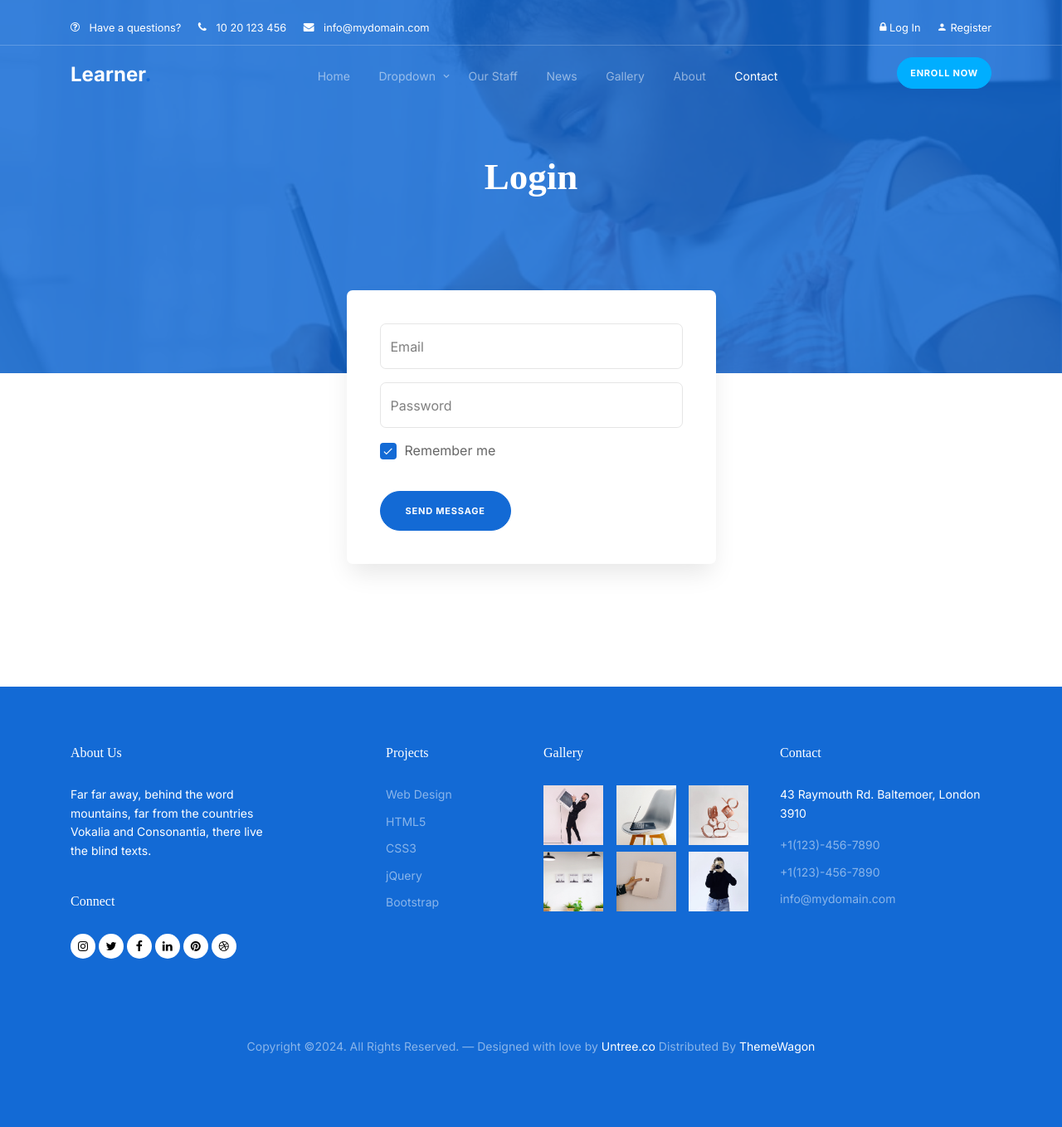
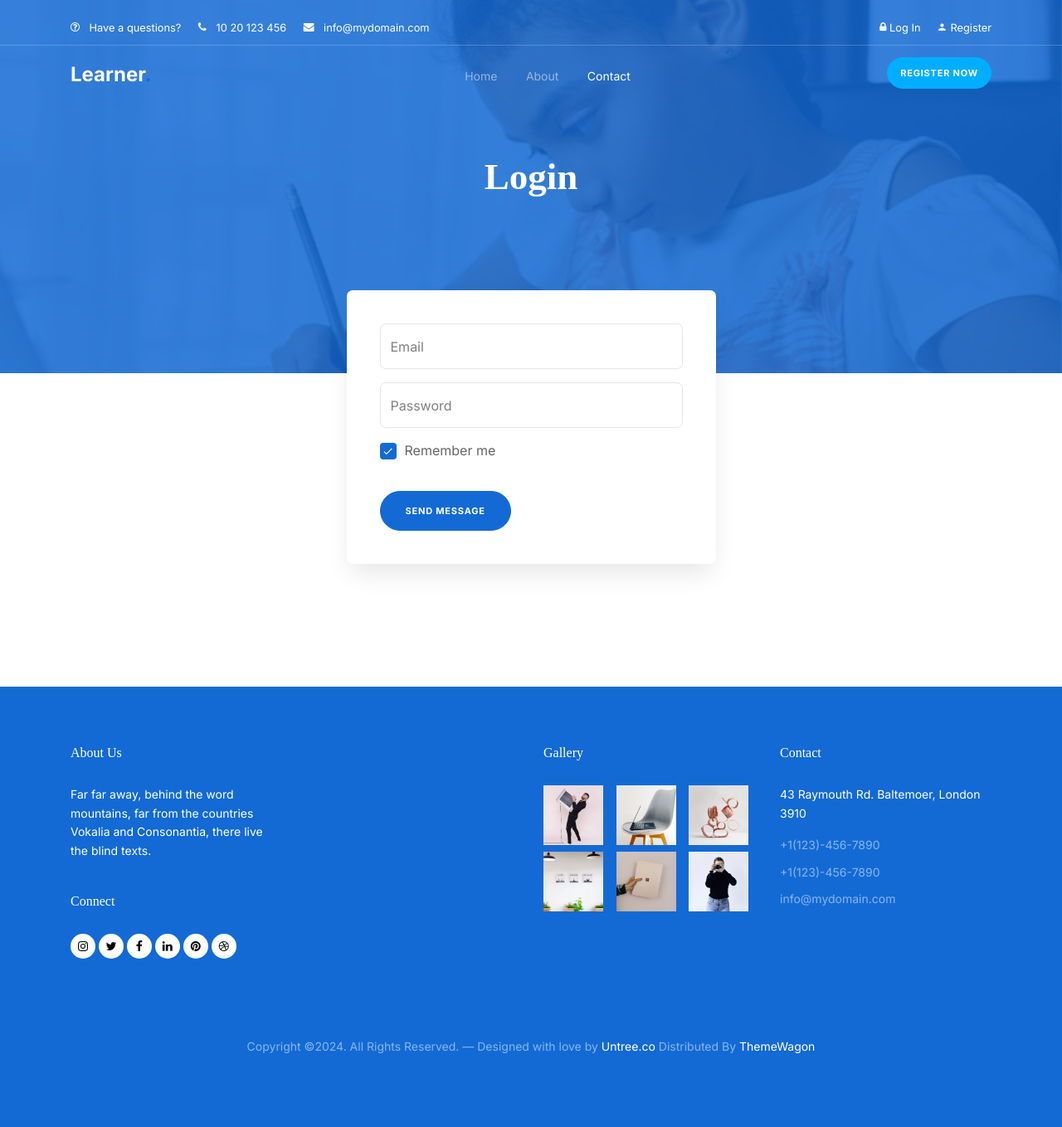
Before and after one commit to EddyKubwimana/Mentor-Match-Project, a PHP site: page /app/login.php in a window 1280 px wide. Shown: the whole page at 83% size. Run offline with PHP 8.4, Linux system fonts and the light colour scheme; some web fonts are replaced.

Commit message:
updated the login

```diff
--- a/app/login.php
+++ b/app/login.php
@@ -1,9 +1,4 @@
-<!-- /*
-* Template Name: Learner
-* Template Author: Untree.co
-* Tempalte URI: https://untree.co/
-* License: https://creativecommons.org/licenses/by/3.0/
-*/ -->
+
 <!doctype html>
 <html lang="en">
 <head>
@@ -17,8 +12,6 @@
 
   <link href="https://fonts.googleapis.com/css2?family=Display+Playfair:wght@400;700&family=Inter:wght@400;700&display=swap" rel="stylesheet">
 
-
-  <link rel="stylesheet" href="https://unicons.iconscout.com/release/v4.0.0/css/line.css">
 
   <link rel="stylesheet" href="css/bootstrap.min.css">
   <link rel="stylesheet" href="css/animate.min.css">
@@ -62,7 +55,7 @@
               <span class="icon-lock"></span>
               Log In
             </a>
-            <a href="register.html" class="small">
+            <a href="register.php" class="small">
               <span class="icon-person"></span>
               Register
             </a>
@@ -78,29 +71,11 @@
 
           <ul class="js-clone-nav d-none d-lg-inline-block site-menu">
             <li><a href="index.html">Home</a></li>
-            <li class="has-children">
-              <a href="#">Dropdown</a>
-              <ul class="dropdown">
-                <li><a href="elements.html">Elements</a></li>
-                <li class="has-children">
-                  <a href="#">Menu Two</a>
-                  <ul class="dropdown">
-                    <li><a href="#">Sub Menu One</a></li>
-                    <li><a href="#">Sub Menu Two</a></li>
-                    <li><a href="#">Sub Menu Three</a></li>
-                  </ul>
-                </li>
-                <li><a href="#">Menu Three</a></li>
-              </ul>
-            </li>
-            <li><a href="staff.html">Our Staff</a></li>
-            <li><a href="news.html">News</a></li>
-            <li><a href="gallery.html">Gallery</a></li>
             <li><a href="about.html">About</a></li>
             <li class="active"><a href="contact.html">Contact</a></li>
           </ul>
 
-          <a href="#" class="btn-book btn btn-secondary btn-sm menu-absolute">Enroll Now</a>
+          <a href="#" class="btn-book btn btn-secondary btn-sm menu-absolute">Register Now</a>
 
           <a href="#" class="burger ml-auto float-right site-menu-toggle js-menu-toggle d-inline-block d-lg-none light" data-toggle="collapse" data-target="#main-navbar">
             <span></span>
@@ -189,18 +164,6 @@
           </div> <!-- /.widget -->
         </div> <!-- /.col-lg-3 -->
 
-        <div class="col-lg-2 ml-auto">
-          <div class="widget">
-            <h3>Projects</h3>
-            <ul class="list-unstyled float-left links">
-              <li><a href="#">Web Design</a></li>
-              <li><a href="#">HTML5</a></li>
-              <li><a href="#">CSS3</a></li>
-              <li><a href="#">jQuery</a></li>
-              <li><a href="#">Bootstrap</a></li>
-            </ul>
-          </div> <!-- /.widget -->
-        </div> <!-- /.col-lg-3 -->
 
         <div class="col-lg-3">
           <div class="widget">
```
